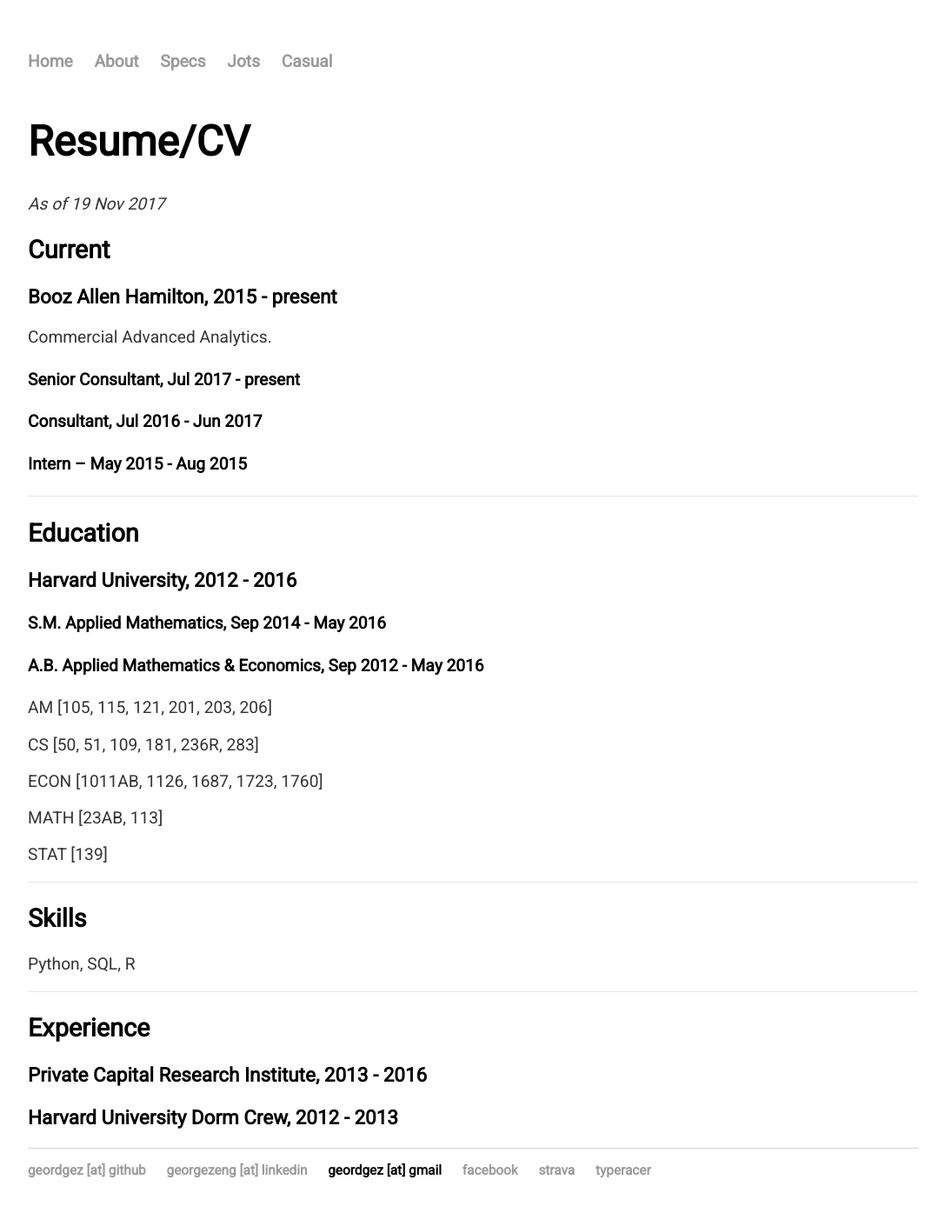
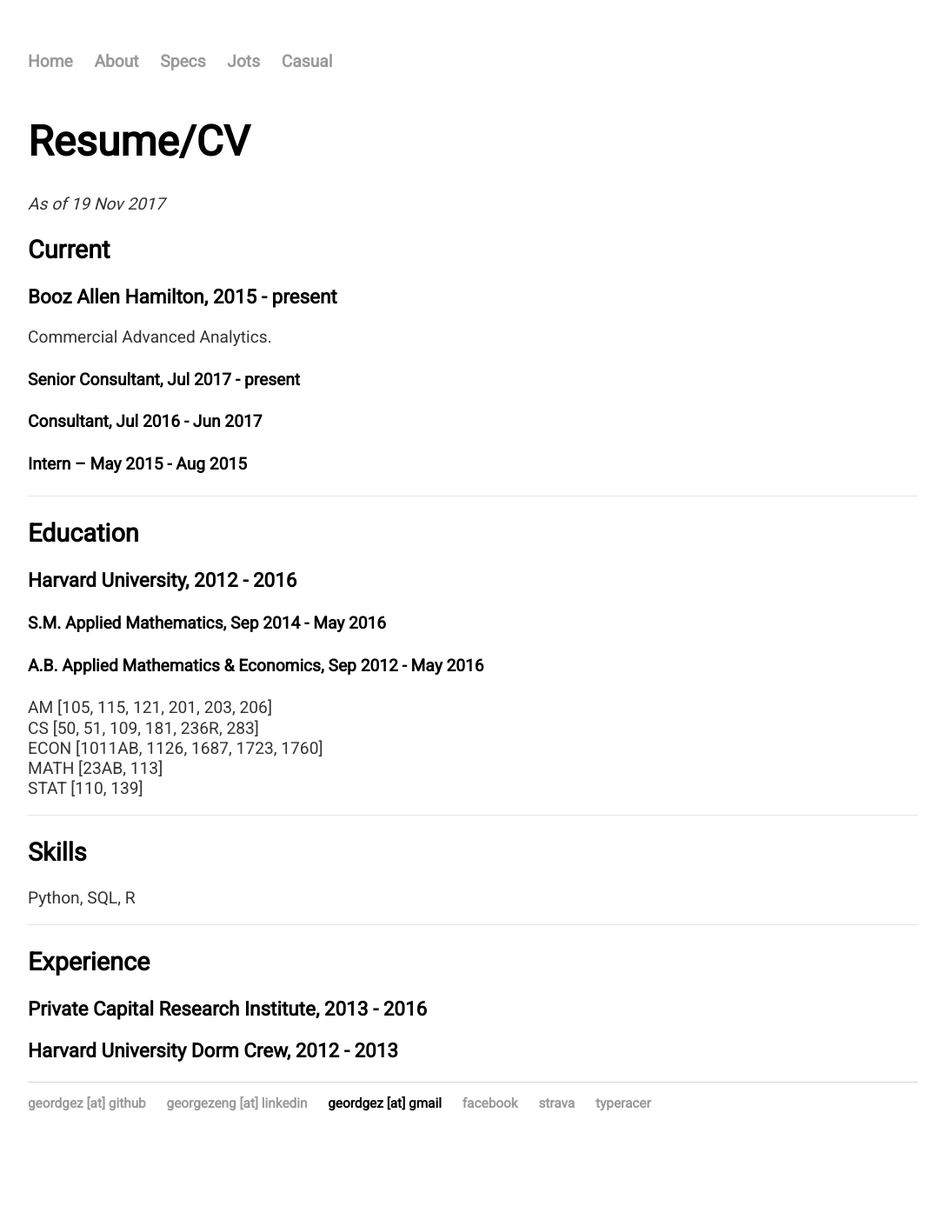
Before and after one commit to geordgez/geordgez.github.io, a Jekyll site: the page built from specs/index.md, in a window 1280 px wide. Shown: the whole page at 87% size, without its empty margins (96-1183 px from the left). Built offline with Jekyll 4.4.1, drawn with Linux system fonts in a browser that asks for light colours; after the commit the page ends 1333 px from its top, so only the background shows below that.

Commit message:
Added line breaks, 110 to specs.md

```diff
--- a/specs/index.md
+++ b/specs/index.md
@@ -21,14 +21,14 @@
 #### S.M. Applied Mathematics, Sep 2014 - May 2016
 #### A.B. Applied Mathematics & Economics, Sep 2012 - May 2016
 AM [105, 115, 121, 201, 203, 206]
-
+<br>
 CS [50, 51, 109, 181, 236R, 283]
-
+<br>
 ECON [1011AB, 1126, 1687, 1723, 1760]
-
+<br>
 MATH [23AB, 113]
-
-STAT [139]
+<br>
+STAT [110, 139]
 
 ---
 
```
